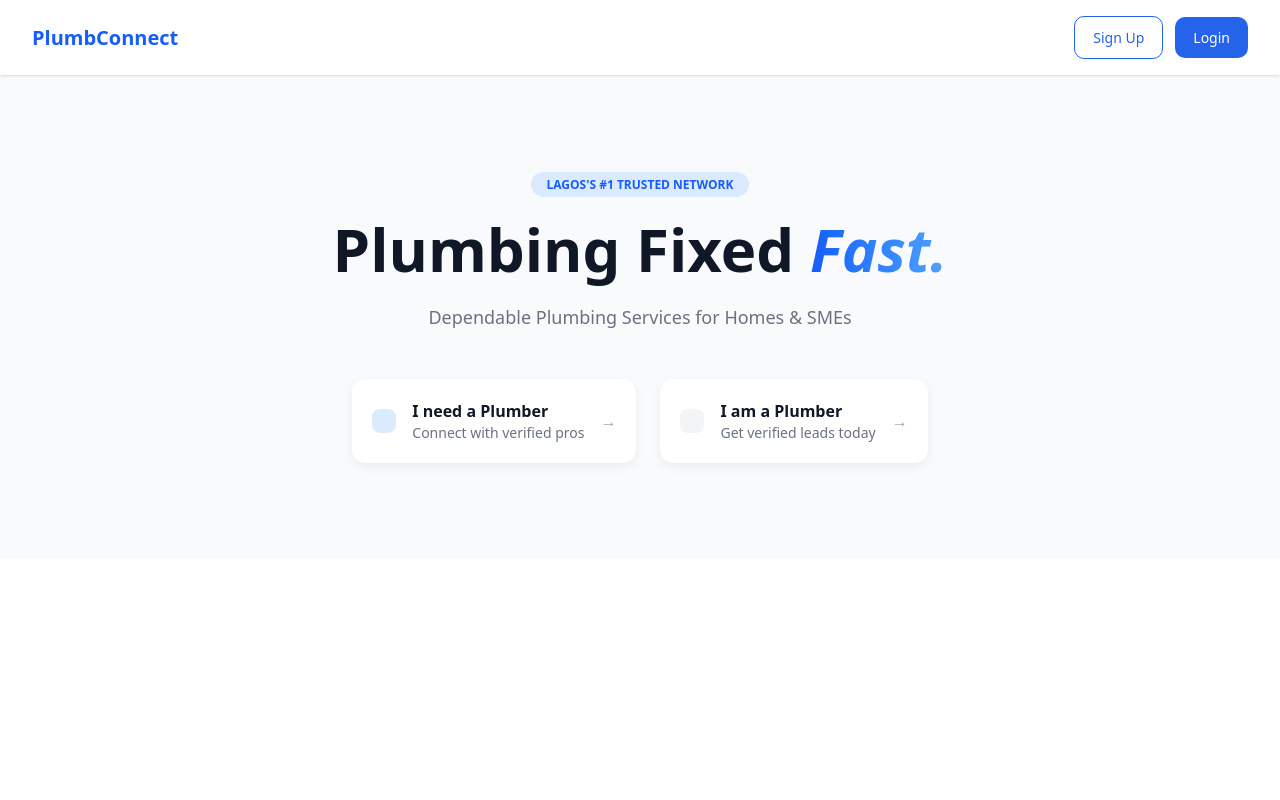
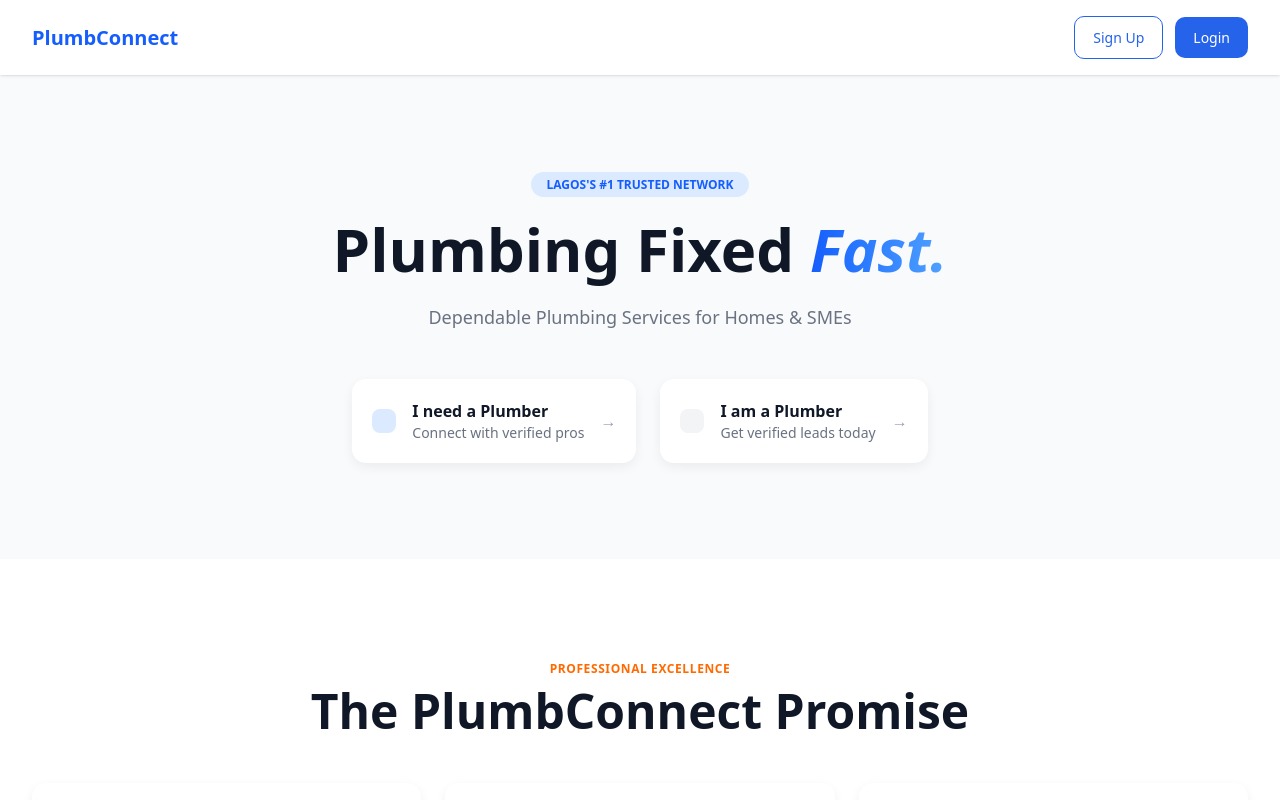
Before and after one commit to Group-57-2025-Tech4dev-Capstone-Project/Thrump_Fix, a React app in the folder Frontend/: page /Home in a window 1280 px wide. Shown: the top 800 px of the page. Built offline with nearby package versions, Linux system fonts and the light colour scheme; the HTML template or start-up script is replaced by a standard one.

Commit message:
Update LandingPage

```diff
--- a/Frontend/src/pages/publicUsers/LandingPage.jsx
+++ b/Frontend/src/pages/publicUsers/LandingPage.jsx
@@ -1,11 +1,13 @@
 import Navbar from "../../Components/landing/Navbar";
 import Hero from "../../Components/landing/Hero"
+import Promise from "../../Components/landing/Promise"
 
 export default function LandingPage(){
     return(
         <section>
             <Navbar/>
             <Hero/>
+            <Promise/>
         </section>
     )
 }
```
